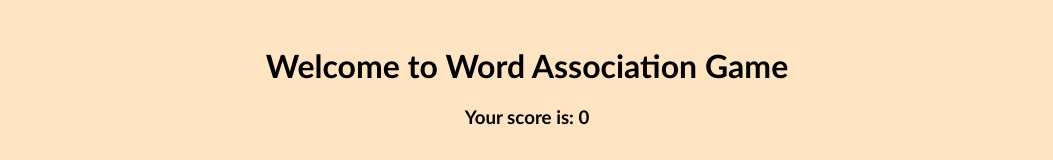
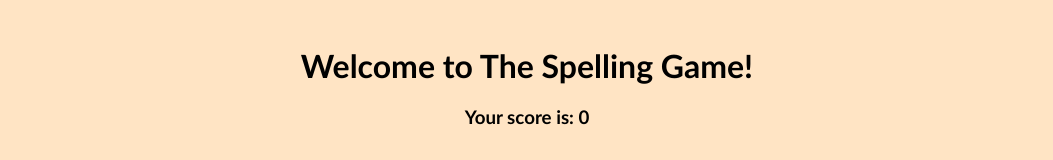
Before and after one commit to jburky15/spelling-game, a plain HTML site: page index.html in a window 1280 px wide. Shown: the top 160 px of the page, without its empty margins (113-1166 px from the left). Drawn offline with Linux system fonts and the light colour scheme.

Commit message:
Fixed the title

```diff
--- a/index.html
+++ b/index.html
@@ -10,7 +10,7 @@
     <body>
         <div class="app">
             <div class="question-area">
-                <h1 class="header">Welcome to Word Association Game</h1>
+                <h1 class="header">Welcome to The Spelling Game!</h1>
                 <h3>Your score is: <span id="score-display"></span></h3>
                 <div class="questions" id="question-display"></div>
             </div>
```
